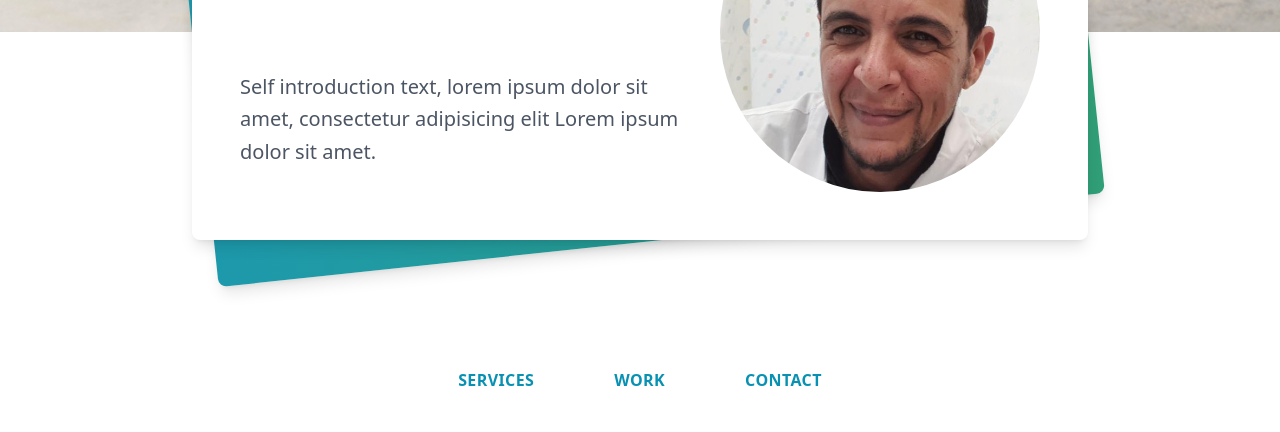
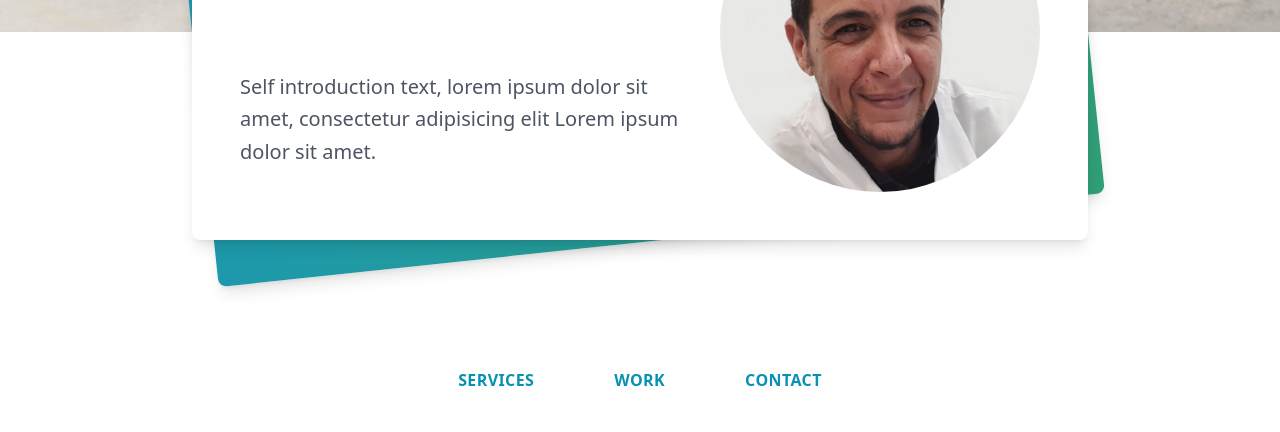
Before and after one commit to DorKatzir/personal_portfolio_website, a plain HTML site: page index.html in a window 1280 px wide. Shown: the part 368-800 px from the top of the page. Drawn offline with nearby package versions, Linux system fonts and the light colour scheme.

Commit message:
self promotion section image

```diff
--- a/index.html
+++ b/index.html
@@ -40,7 +40,7 @@
                     </div>
                         <p class="text-xl leading-relaxed">Self introduction text, lorem ipsum dolor sit amet, consectetur adipisicing elit Lorem ipsum dolor sit amet.</p>
                     </div>
-                    <img src="images/profile.png" alt="Dror profile image" class="w-80 rounded-full flex-shrink-0 self-end">
+                    <img src="images/drorkharvest.png" alt="Dror profile image" class="w-80 rounded-full flex-shrink-0 self-end">
             </div>
         </div>
     </div>
```
Also changed, not shown: images/drorkharvest.png (added), images/profile.png (deleted), 1 other file.
